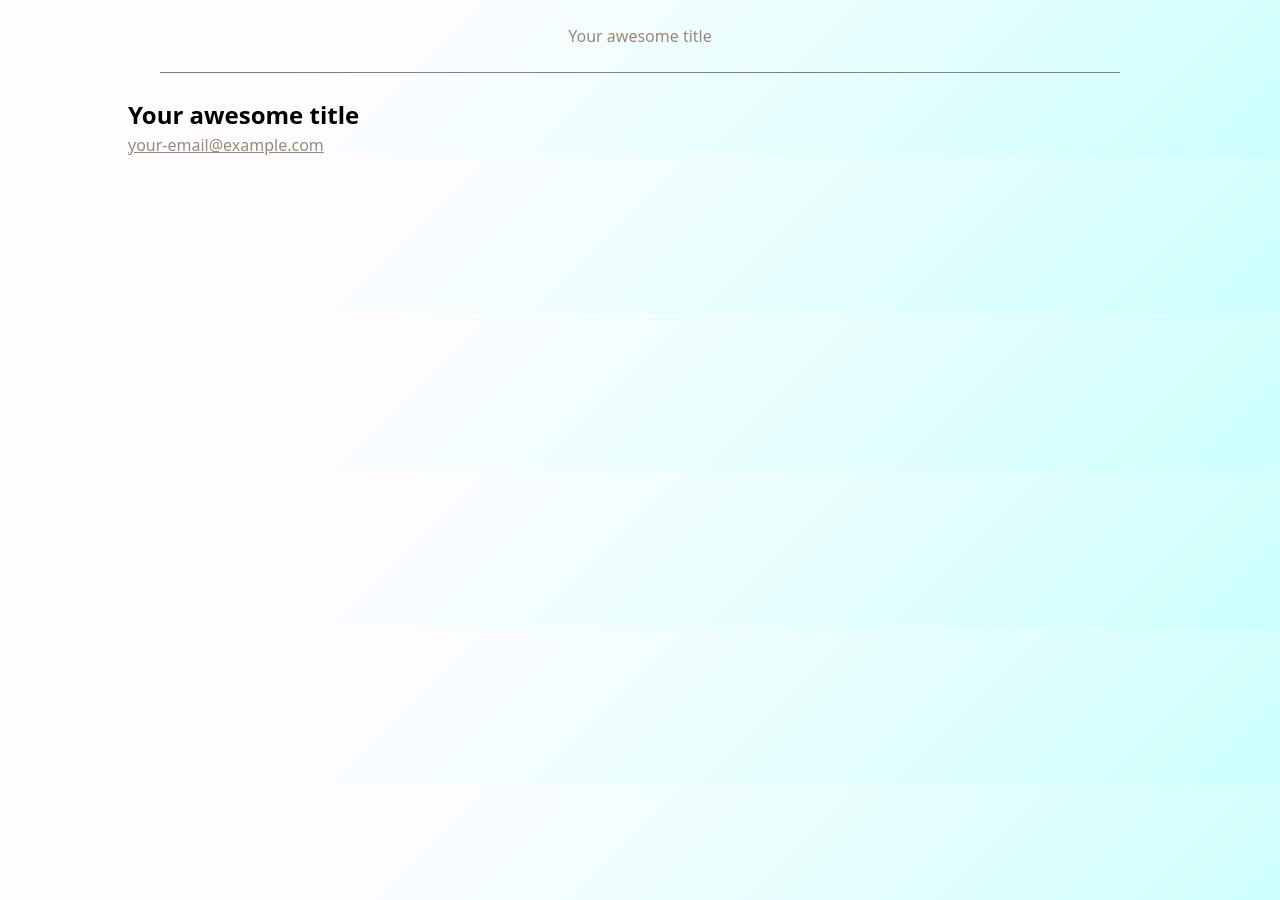
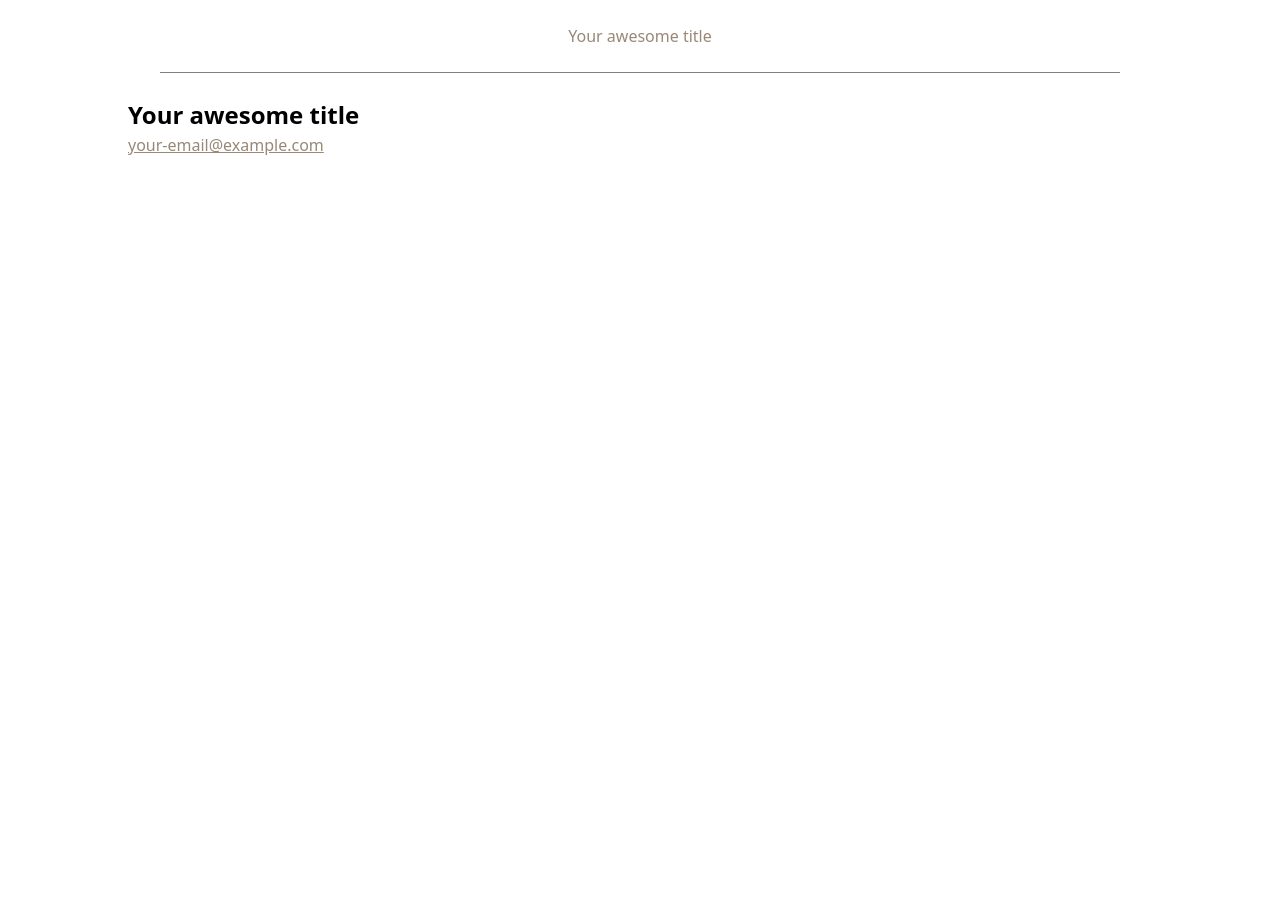
Before and after one commit to daprice/CAD, a Jekyll site: the page built from index.md, in a window 1280 px wide. Built offline with Jekyll 4.4.1, drawn with Linux system fonts in a browser that asks for light colours.

Commit message:
Remove gradient/color background from light mode

```diff
--- a/_sass/color.scss
+++ b/_sass/color.scss
@@ -21,17 +21,7 @@ $dark-mode-link-color-visited: rgb(112, 128, 144);
 }
 
 @media (prefers-color-scheme: light) {
-	body {
-		background-color: #d5fefd;
-		background-image: linear-gradient(315deg, #d5fefd 0%, #fffcff 74%);
 
-		@supports (color: color(display-p3 0 0 0 / 1)) {
-			& {
-				background-color: color(display-p3 0.84 1 0.99 / 1);
-				background-image: linear-gradient(315deg, color(display-p3 0.84 1 0.99 / 1) 0%, color(display-p3 1 0.99 1 / 1) 74%);
-			}
-		}
-	}
 }
 
 a:link {
```
